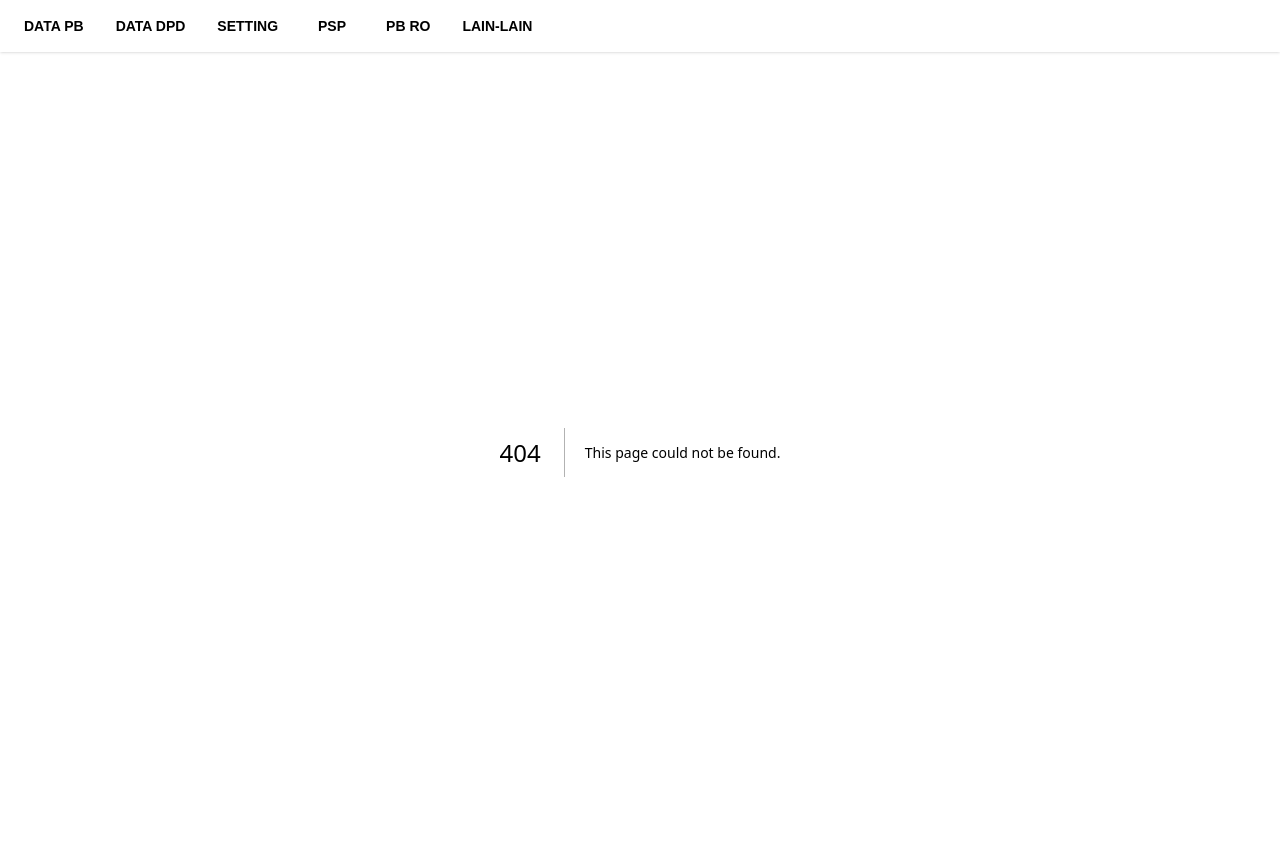
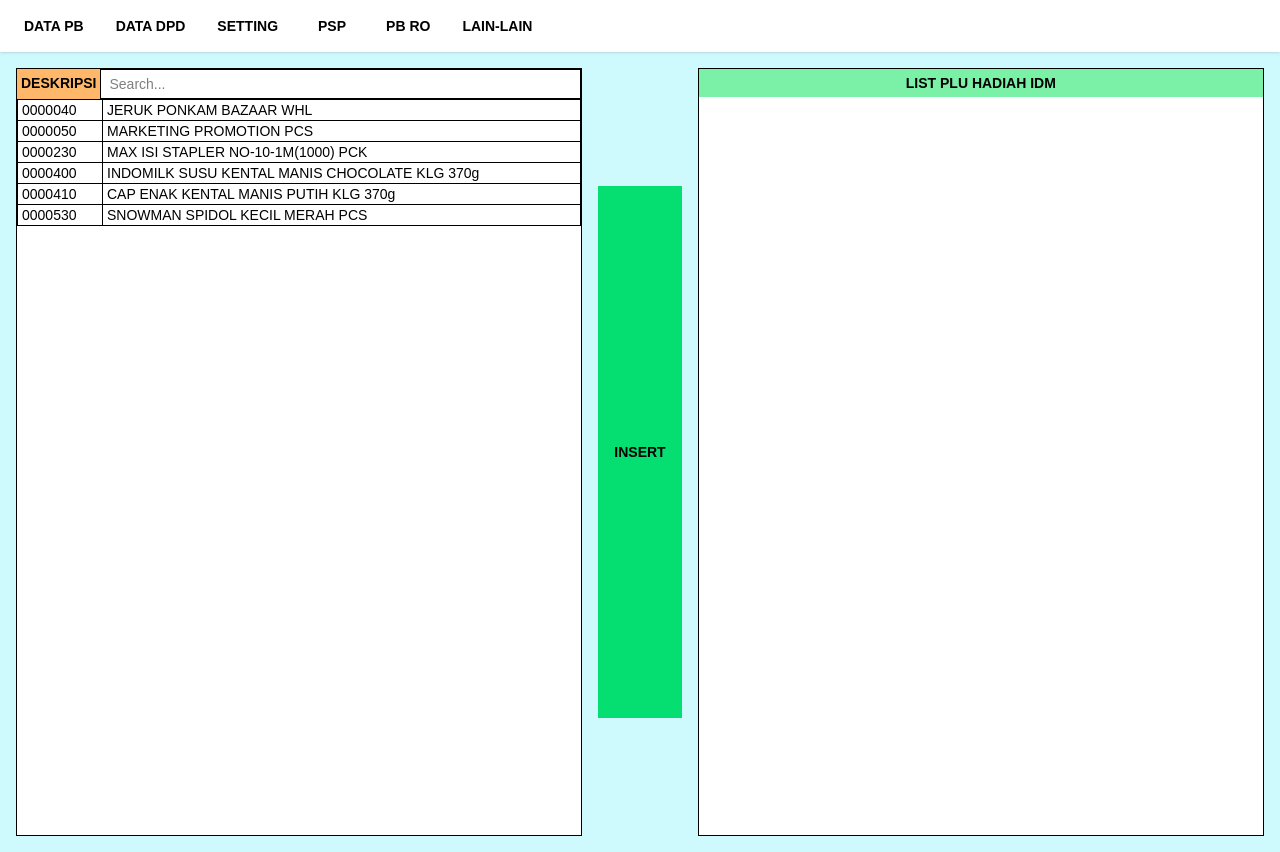
Before and after one commit to IdoMunthe/upload-pb-idm, a Next.js app: page /psp/daftar-plu-hadiah in a window 1280 px wide. Before the commit this address had no page. Built offline with nearby package versions, Linux system fonts and the light colour scheme.

Commit message:
finished ui daftar-plu-hadiah

```diff
--- /dev/null
+++ b/src/app/psp/daftar-plu-hadiah/page.tsx
@@ -0,0 +1,114 @@
+"use client";
+
+import { useScrollLock } from "@/utils/useScrollLock";
+import { useState } from "react";
+
+type PLUItem = {
+  PRDCD: string;
+  DESKRIPSI: string;
+};
+
+const dummyData: PLUItem[] = [
+  { PRDCD: "0000040", DESKRIPSI: "JERUK PONKAM BAZAAR WHL" },
+  { PRDCD: "0000050", DESKRIPSI: "MARKETING PROMOTION PCS" },
+  { PRDCD: "0000230", DESKRIPSI: "MAX ISI STAPLER NO-10-1M(1000) PCK" },
+  {
+    PRDCD: "0000400",
+    DESKRIPSI: "INDOMILK SUSU KENTAL MANIS CHOCOLATE KLG 370g",
+  },
+  { PRDCD: "0000410", DESKRIPSI: "CAP ENAK KENTAL MANIS PUTIH KLG 370g" },
+  { PRDCD: "0000530", DESKRIPSI: "SNOWMAN SPIDOL KECIL MERAH PCS" },
+];
+
+export default function PluSelector() {
+  const [searchTerm, setSearchTerm] = useState("");
+  const [leftItems, setLeftItems] = useState<PLUItem[]>(dummyData);
+  const [rightItems, setRightItems] = useState<PLUItem[]>([]);
+  const [selectedItem, setSelectedItem] = useState<PLUItem | null>(null);
+
+  const filteredLeft = leftItems.filter((item) =>
+    item.DESKRIPSI.toLowerCase().includes(searchTerm.toLowerCase())
+  );
+
+  const handleInsert = () => {
+    if (selectedItem) {
+      setRightItems((prev) => [...prev, selectedItem]);
+      // setLeftItems(prev => prev.filter(item => item.PRDCD != selectedItem.PRDCD))
+      alert(`PLU ${selectedItem.PRDCD} berhasil ditambahkan`);
+      setSelectedItem(null);
+    }
+  };
+
+  return (
+    <div className="flex gap-4 p-4 bg-cyan-100 min-h-screen text-sm">
+      {/* LEFT SIDE */}
+      <div className="w-1/2 border border-black bg-white">
+        <div className="flex">
+          <div className="bg-orange-300 font-bold w-24 text-center p-1">
+            DESKRIPSI
+          </div>
+          <input
+            type="text"
+            className="w-full border border-black px-2 py-1"
+            placeholder="Search..."
+            value={searchTerm}
+            onChange={(e) => setSearchTerm(e.target.value)}
+          />
+        </div>
+        <div className="overflow-y-auto max-h-[500px]">
+          <table className="w-full border-collapse">
+            <tbody>
+              {filteredLeft.map((item) => (
+                <tr
+                  key={item.PRDCD}
+                  onClick={() => setSelectedItem(item)}
+                  className={`cursor-pointer ${
+                    selectedItem?.PRDCD === item.PRDCD
+                      ? "bg-blue-400 text-white"
+                      : ""
+                  }`}
+                >
+                  <td className="border border-black w-[85px] px-1">
+                    {item.PRDCD}
+                  </td>
+                  <td className="border border-black px-1">{item.DESKRIPSI}</td>
+                </tr>
+              ))}
+            </tbody>
+          </table>
+        </div>
+      </div>
+
+      {/* MIDDLE BUTTON */}
+      <div className="flex flex-col justify-center">
+        <button
+          onClick={handleInsert}
+          className="bg-green-400 text-black px-4 py-64 font-bold hover:bg-green-500 cursor-pointer"
+        >
+          INSERT
+        </button>
+      </div>
+
+      {/* RIGHT SIDE */}
+      <div className="w-1/2 border border-black bg-white">
+        <div className="bg-green-300 font-bold text-center p-1">
+          LIST PLU HADIAH IDM
+        </div>
+        <div className="overflow-y-auto max-h-[550px]">
+          <table className="w-full border-collapse">
+            <tbody>
+              {rightItems.map((item) => (
+                <tr key={item.PRDCD}>
+                  <td className="border border-black w-[85px] px-1">
+                    {item.PRDCD}
+                  </td>
+                  <td className="border border-black px-1">{item.DESKRIPSI}</td>
+                </tr>
+              ))}
+            </tbody>
+          </table>
+        </div>
+      </div>
+    </div>
+  );
+}
```
